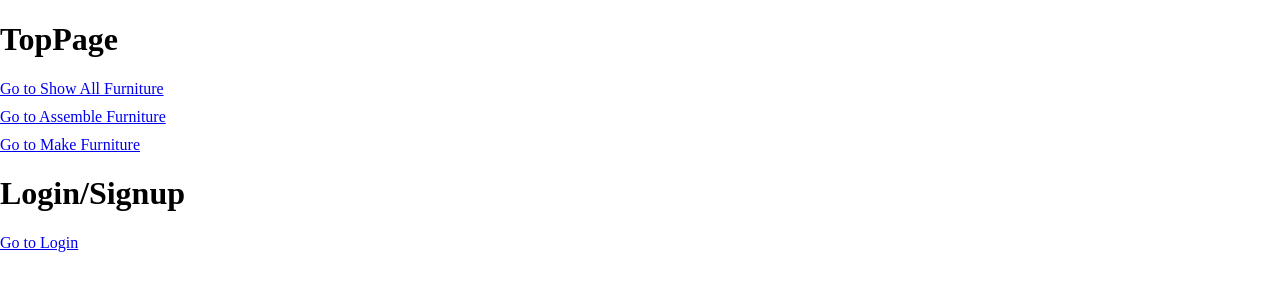
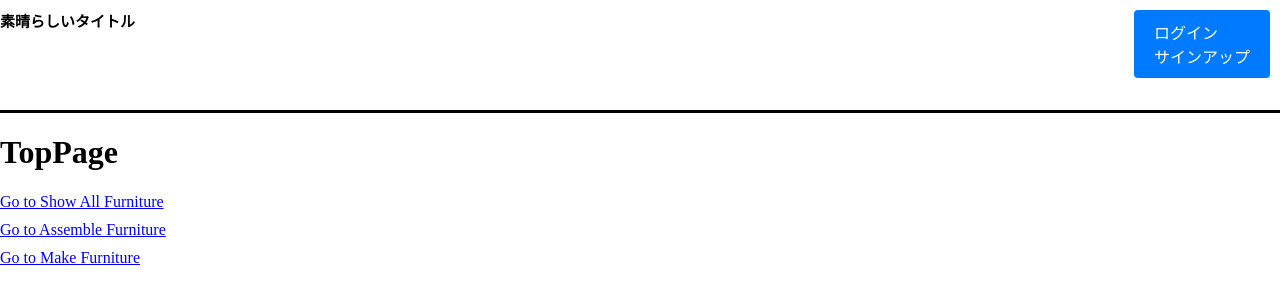
Before and after one commit to Semi-koron/interact-room, a React (Vite) app: page / in a window 1280 px wide. Shown: the top 304 px of the page. Built offline with nearby package versions, Linux system fonts and the light colour scheme; no server answers.

Commit message:
トップページログイン変移変更

```diff
--- a/src/components/Pages/Top/index.module.css
+++ b/src/components/Pages/Top/index.module.css
@@ -3,6 +3,35 @@
   flex-direction: column;
   gap: 10px;
 }
-.top {
+.top-page {
   margin: 0px 0px 0px 0px;
 }
+.to-login {
+  display: flex;
+  border-radius: 4px;
+  flex-direction: column;
+  position: absolute;
+  top: 10px;
+  right: 10px;
+  margin: 0px 0px 0px 0px;
+}
+
+.bottun {
+  display: inline-block;
+  padding: 10px 20px;
+  background-color: #007bff;
+  color: #fff;
+  text-decoration: none !important;
+  border-radius: 4px;
+}
+.bottun:hover {
+  background-color: #000088;
+}
+.header {
+  height: 100px;
+  border-bottom: 3px solid #000;
+}
+h1.title {
+  font-size: 15px;
+  align-items: flex-start;
+}
--- a/src/components/Pages/Top/index.tsx
+++ b/src/components/Pages/Top/index.tsx
@@ -3,14 +3,24 @@ import styles from "./index.module.css";
 const Top = () => {
   return (
     <div>
-      <h1>TopPage</h1>
-      <div className={styles["top-links"]}>
-        <Link to="/show-all-furniture">Go to Show All Furniture{"\n"}</Link>
-        <Link to="/assemble-furniture">Go to Assemble Furniture{"\n"}</Link>
-        <Link to="/make-furniture">Go to Make Furniture{"\n"}</Link>
+      <header className={styles.header}>
+        <h1 className={styles.title}>素晴らしいタイトル</h1>
+        <div className={styles["to-login"]}>
+          <Link to="/login" className={styles["bottun"]}>
+            　ログイン
+            <br />
+            サインアップ
+          </Link>
+        </div>
+      </header>
+      <div className={styles["top-page"]}>
+        <h1>TopPage</h1>
+        <div className={styles["top-links"]}>
+          <Link to="/show-all-furniture">Go to Show All Furniture{"\n"}</Link>
+          <Link to="/assemble-furniture">Go to Assemble Furniture{"\n"}</Link>
+          <Link to="/make-furniture">Go to Make Furniture{"\n"}</Link>
+        </div>
       </div>
-      <h1>Login/Signup</h1>
-      <Link to="/login">Go to Login</Link>
     </div>
   );
 };
```
